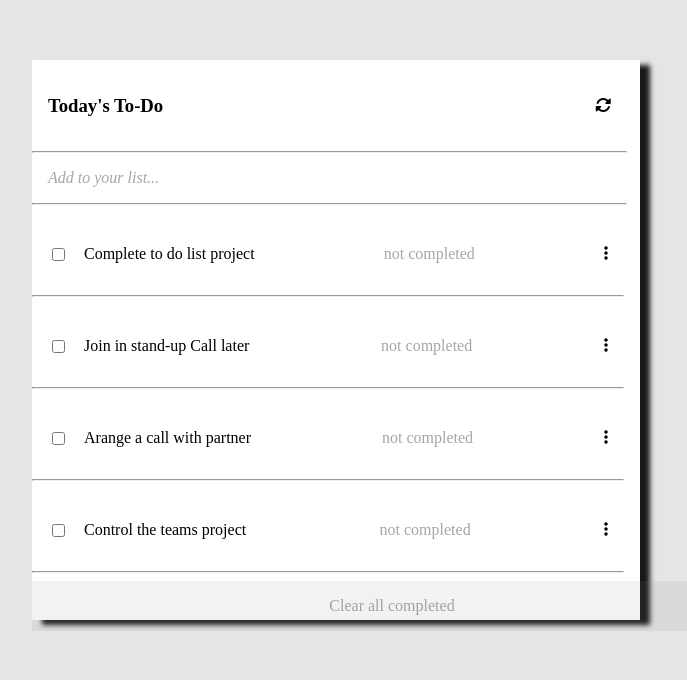
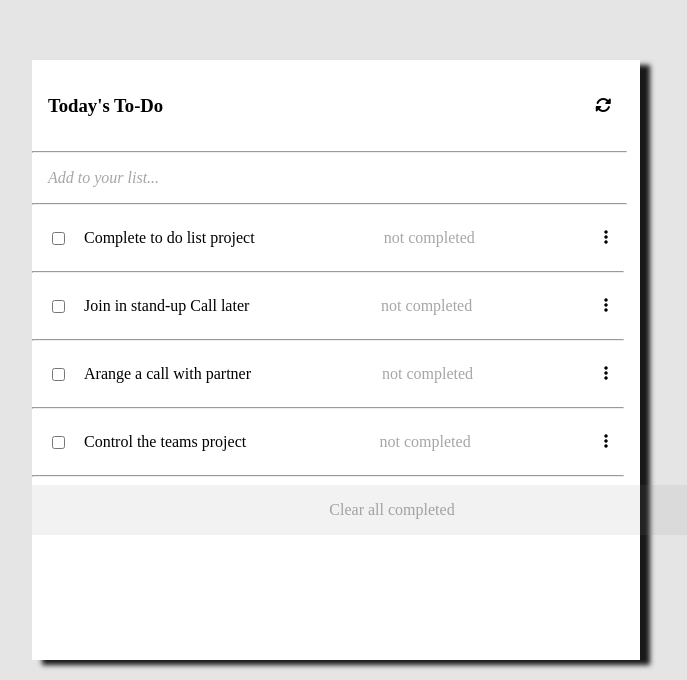
Before and after one commit to NahnahAJ/To-Do-List, a website built with webpack: page src/index.html in a window 1280 px wide. Shown: the part 120-800 px from the top of the page, without its empty margins (280-967 px from the left). Built offline with nearby package versions, Linux system fonts and the light colour scheme.

Commit message:
Add a few inclusions to the styling to suit the changes

```diff
--- a/src/style.css
+++ b/src/style.css
@@ -23,7 +23,7 @@ section {
   flex-direction: column;
   align-items: flex-start;
   width: 38rem;
-  height: 70vh;
+  height: 75vh;
   position: fixed;
   top: 35%;
   left: 40%;
@@ -58,8 +58,7 @@ span {
   width: 35rem;
   display: flex;
   justify-content: space-between;
-  align-content: center;
-  margin: 1rem;
+  margin: 0rem 1rem;
   align-items: center;
 }
 
```
